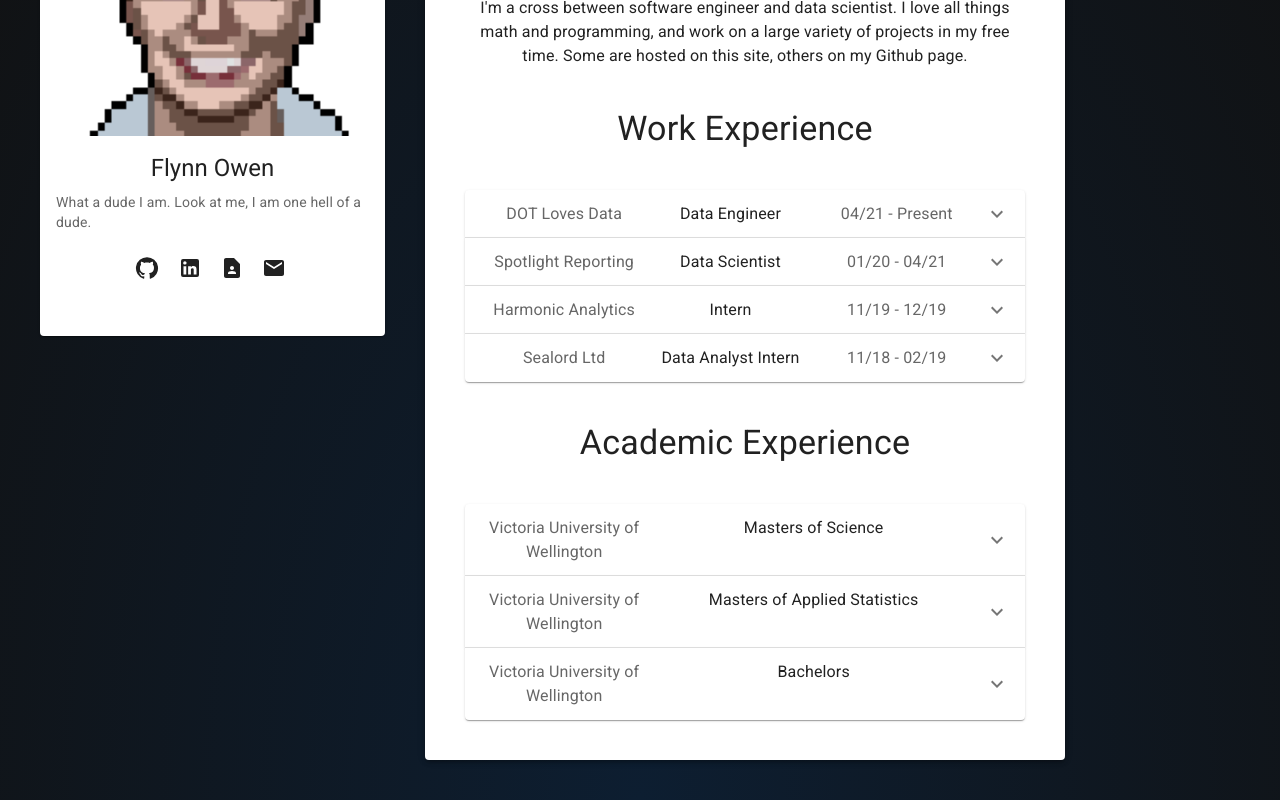
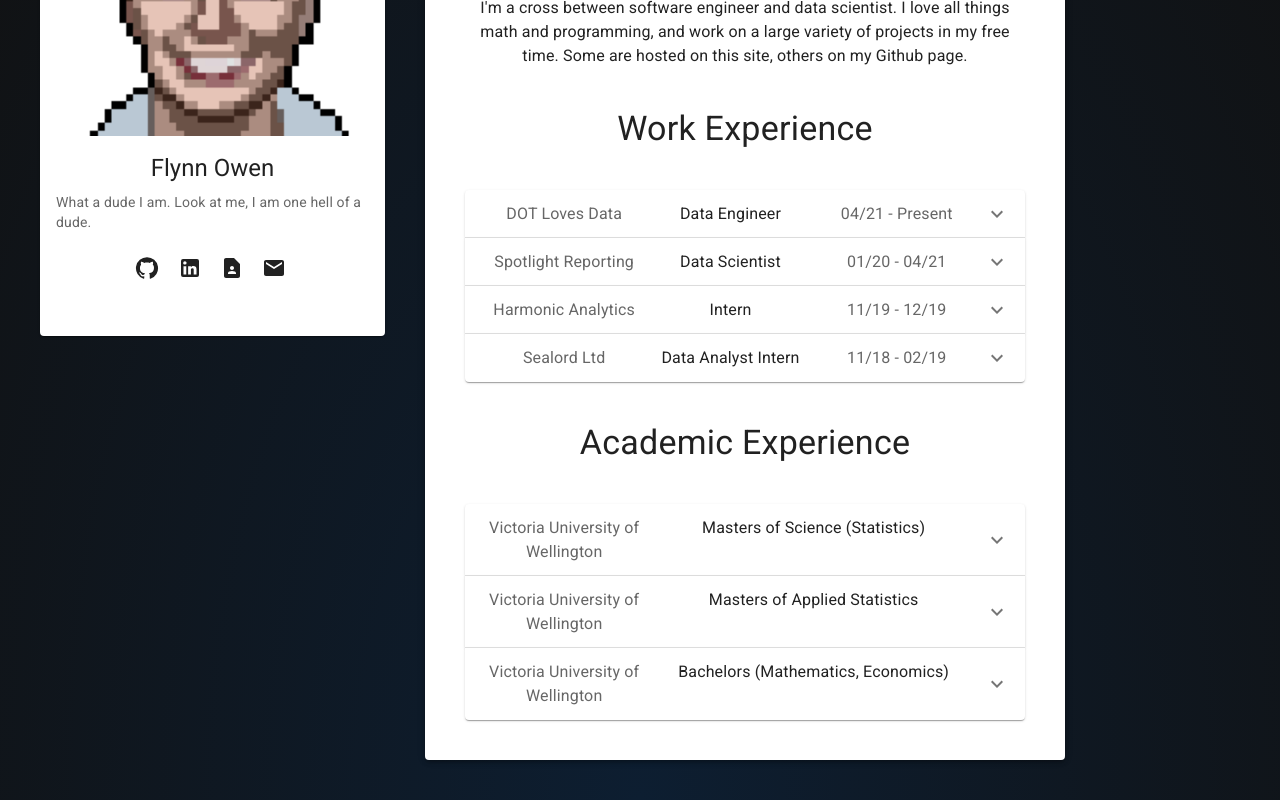
Before and after one commit to FlynnOwen/aware-automaton, a React (Create React App) app in the folder flynn-website/: page /about in a window 1280 px wide. Shown: the part 268-1068 px from the top of the page. Built offline with nearby package versions, Linux system fonts and the light colour scheme.

Commit message:
include subjects in academic accordian

```diff
--- a/flynn-website/src/components/body/academicaccordian.js
+++ b/flynn-website/src/components/body/academicaccordian.js
@@ -17,7 +17,7 @@ export default function AcademicAccordion(props) {
             id="panel1a-header"
           >
           <Typography sx={{ width: '33%', color: 'text.secondary', flexShrink: 0 }}>Victoria University of Wellington</Typography>
-          <Typography sx={{ width: '66%'}}>Masters of Science</Typography>
+          <Typography sx={{ width: '66%'}}>Masters of Science (Statistics)</Typography>
           </AccordionSummary>
           <AccordionDetails>
           <Button variant="outlined" href="https://openaccess.wgtn.ac.nz/articles/thesis/Finite_Mixture_Models_-_A_Divide_and_Conquer_Approach/21300270/1" startIcon={<BookIcon/>} sx={{mb: 3}}>
@@ -59,7 +59,7 @@ export default function AcademicAccordion(props) {
             id="panel2a-header"
           >
             <Typography sx={{ width: '33%', color: 'text.secondary', flexShrink: 0 }}>Victoria University of Wellington</Typography>
-            <Typography sx={{ width: '66%'}}>Bachelors</Typography>
+            <Typography sx={{ width: '66%'}}>Bachelors (Mathematics, Economics)</Typography>
           </AccordionSummary>
           <AccordionDetails>
             <Typography>
```
